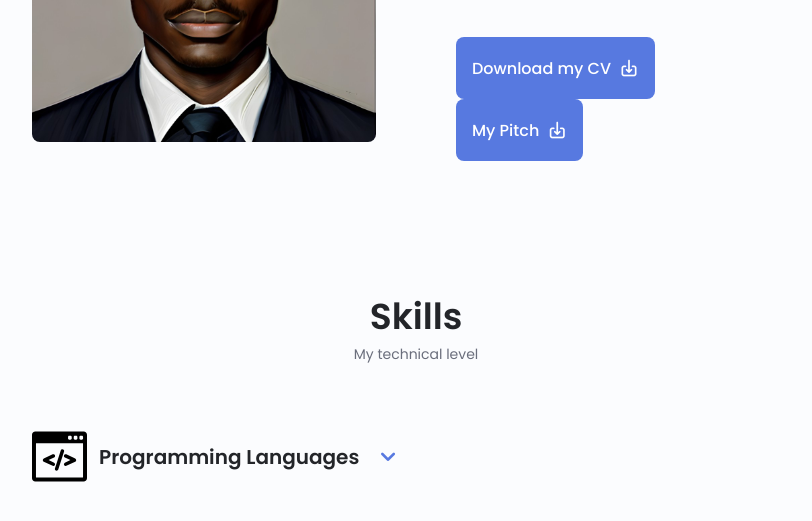
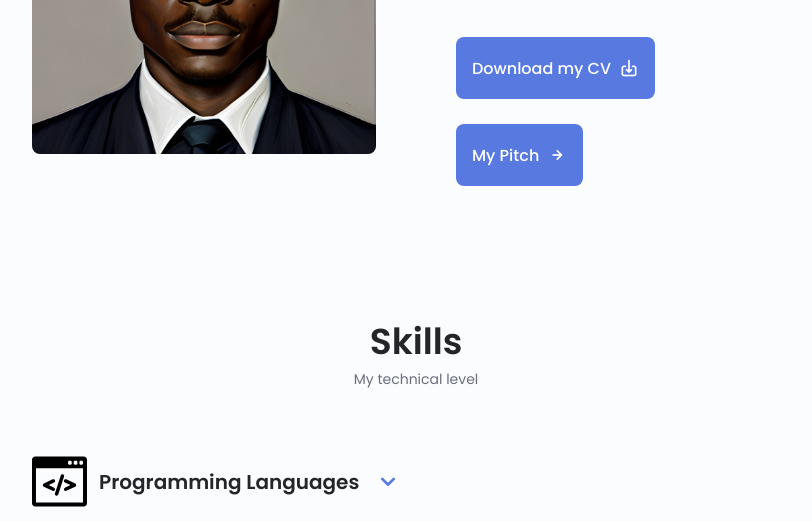
Before and after one commit to Robert-Steve-Onyango/personal-website, a plain HTML site: page index.html in a window 1280 px wide. Shown: the part 1202-1723 px from the top of the page, without its empty margins (224-1036 px from the left). Drawn offline with nearby package versions, Linux system fonts and the light colour scheme.

Commit message:
Update pitch

```diff
--- a/index.html
+++ b/index.html
@@ -183,10 +183,12 @@
                             Download my CV <i class="uil uil-download-alt button__icon"></i>
                         </a>
                     </div>
+                    <br>
 
                     <div class="about__buttons">
-                        <a download="" href="assets\pdf\Resume_robert_steve_onyango(May).pdf" alt="https://studentsjkuatacke-my.sharepoint.com/:b:/g/personal/steve_onyango_students_jkuat_ac_ke/EYy1jSYeHsdHq7La_XJXItoBw0qtGm7AAKoOKU2wzmXWzQ?e=ggMKpz" class="button button--flex">
-                            My Pitch <i class="uil uil-download-alt button__icon"></i>
+                        <a href="elevator_pitch.html" class="button button--flex">
+                            My Pitch
+                            <i class="uil uil-arrow-right button__icon"></i>
                         </a>
                     </div>
 
```
